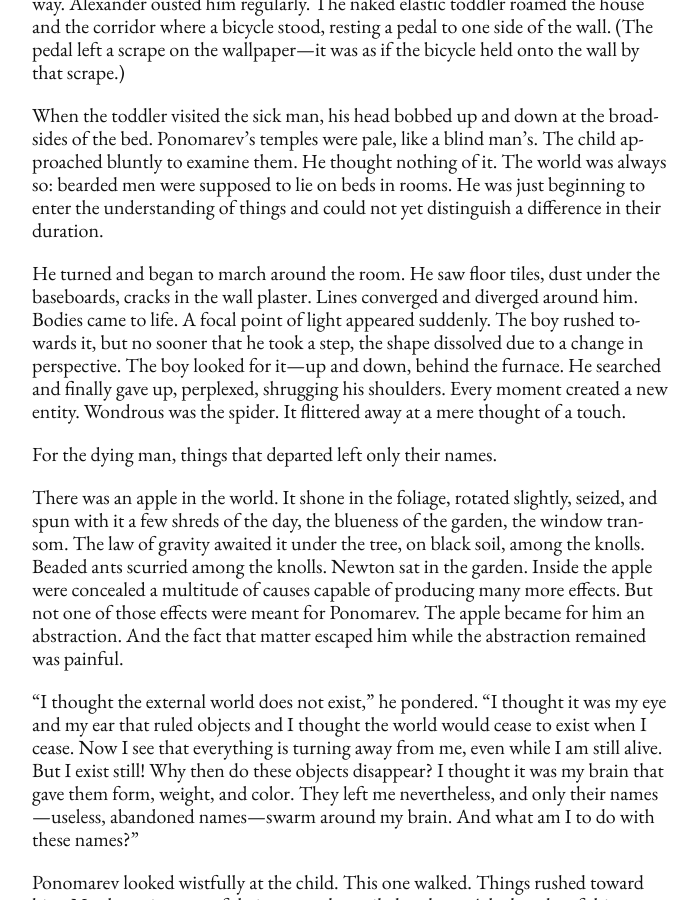
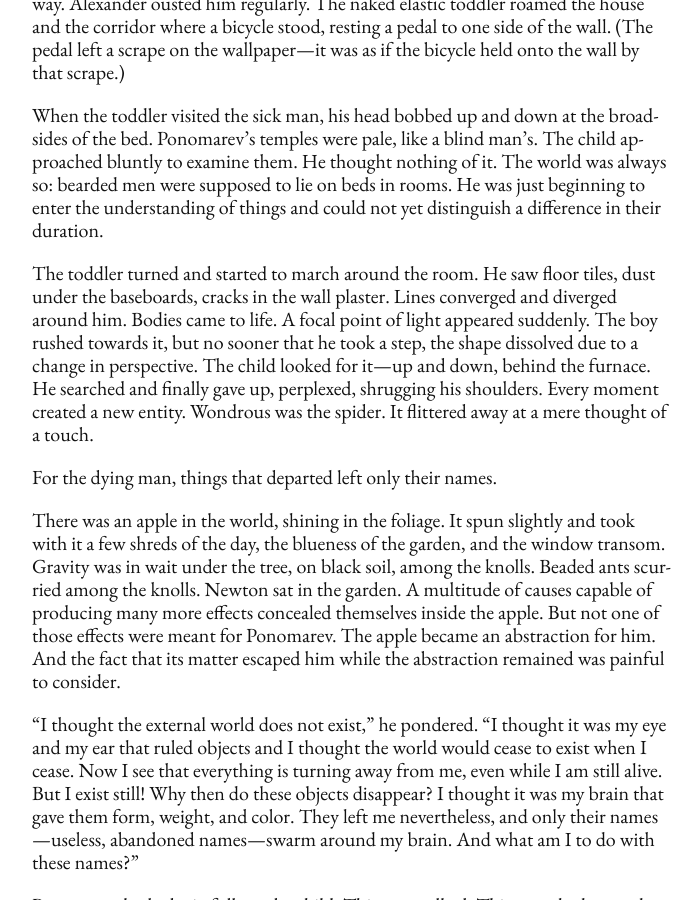
Before and after one commit to denten/denten.github.io, a Jekyll site: the page built from _posts/2017-06-07-liompa.md, in a window 1280 px wide and 900 px high, scrolled down 1852 px. Shown: the whole window, without its empty margins (288-988 px from the left). Built offline with Jekyll 4.4.1, drawn with Linux system fonts in a browser that asks for light colours; nearby versions of some CDN libraries; library files that are not in the unit come from our copies.

Commit message:
small edits

```diff
--- a/_posts/2017-06-07-liompa.md
+++ b/_posts/2017-06-07-liompa.md
@@ -102,25 +102,25 @@ was always so: bearded men were supposed to lie on beds in rooms. He was just
 beginning to enter the understanding of things and could not yet distinguish a
 difference in their duration.
 
-He turned and began to march around the room. He saw floor tiles, dust under
-the baseboards, cracks in the wall plaster. Lines converged and diverged
-around him. Bodies came to life. A focal point of light appeared suddenly. The
-boy rushed towards it, but no sooner that he took a step, the shape dissolved
-due to a change in perspective. The boy looked for it---up and down, behind
-the furnace. He searched and finally gave up, perplexed, shrugging his
-shoulders. Every moment created a new entity. Wondrous was the spider. It
-flittered away at a mere thought of a touch.
+The toddler turned and started to march around the room. He saw floor tiles,
+dust under the baseboards, cracks in the wall plaster. Lines converged and
+diverged around him. Bodies came to life. A focal point of light appeared
+suddenly. The boy rushed towards it, but no sooner that he took a step, the
+shape dissolved due to a change in perspective. The child looked for it---up
+and down, behind the furnace. He searched and finally gave up, perplexed,
+shrugging his shoulders. Every moment created a new entity. Wondrous was the
+spider. It flittered away at a mere thought of a touch.
 
 For the dying man, things that departed left only their names.
 
-There was an apple in the world. It shone in the foliage, rotated slightly,
-seized, and spun with it a few shreds of the day, the blueness of the garden,
-the window transom. The law of gravity awaited it under the tree, on black
-soil, among the knolls. Beaded ants scurried among the knolls. Newton sat in
-the garden. Inside the apple were concealed a multitude of causes capable of
-producing many more effects. But not one of those effects were meant for
-Ponomarev. The apple became for him an abstraction. And the fact that matter
-escaped him while the abstraction remained was painful.
+There was an apple in the world, shining in the foliage. It spun slightly and
+took with it a few shreds of the day, the blueness of the garden, and the
+window transom. Gravity was in wait under the tree, on black soil, among the
+knolls. Beaded ants scurried among the knolls. Newton sat in the garden. A
+multitude of causes capable of producing many more effects concealed
+themselves inside the apple. But not one of those effects were meant for
+Ponomarev. The apple became an abstraction for him. And the fact that its
+matter escaped him while the abstraction remained was painful to consider.
 
 "I thought the external world does not exist," he pondered. "I thought it was
 my eye and my ear that ruled objects and I thought the world would cease to
```
